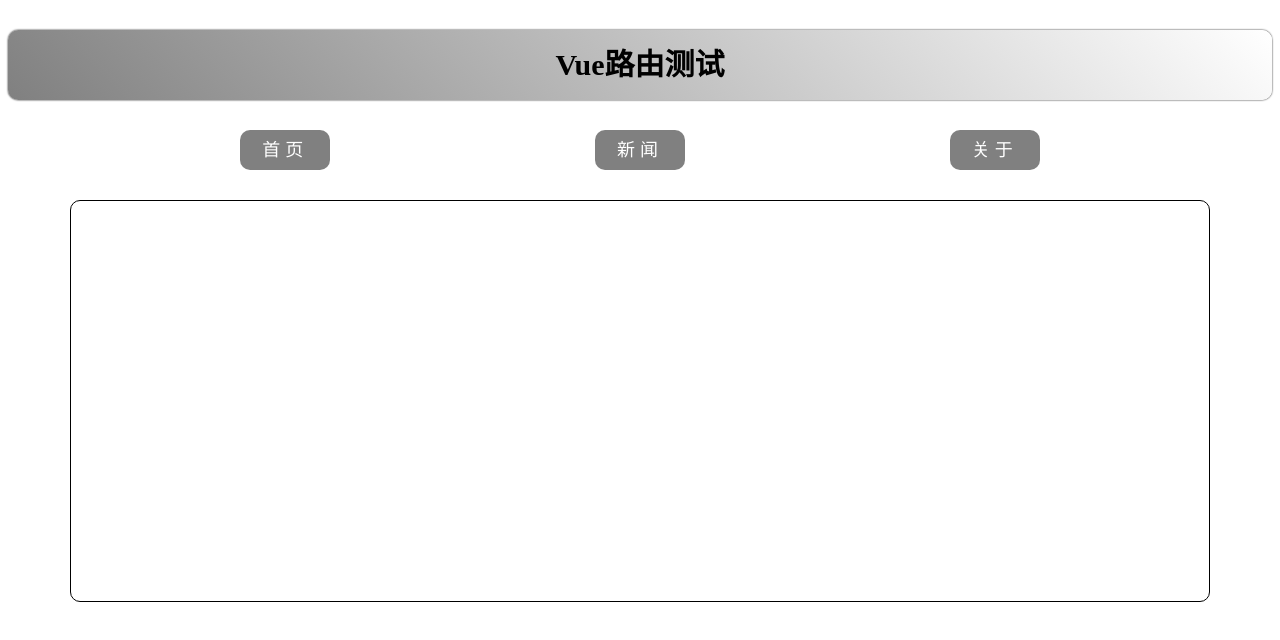
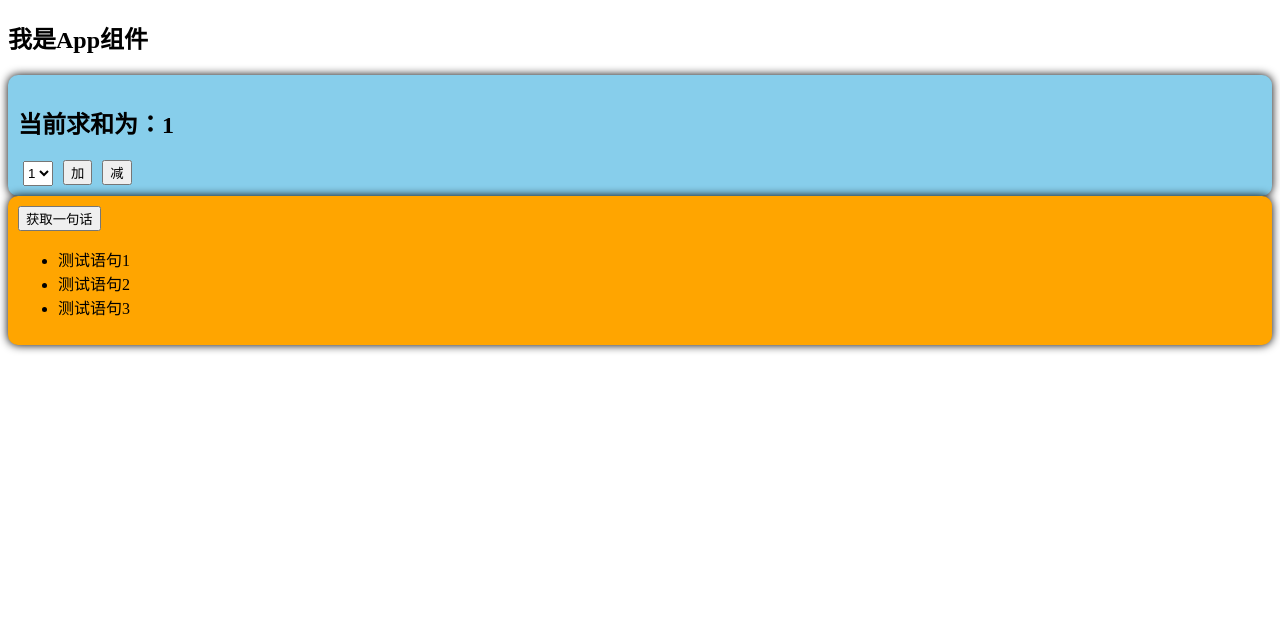
Before and after one commit to Ravilace/vue_study, a Vue app: page /news/detail in a window 1280 px wide. Before the commit this address had no page. Shown: the top 640 px of the page. Built offline with nearby package versions, Linux system fonts and the light colour scheme; the HTML template or start-up script is replaced by a standard one.

Commit message:
:boom: vite proxy to solve cors

```diff
--- a/package.json
+++ b/package.json
@@ -13,6 +13,7 @@
   },
   "dependencies": {
     "axios": "^1.8.4",
+    "nanoid": "^5.1.5",
     "vue": "^3.5.13",
     "vue-router": "^4.5.0"
   },
--- a/src/App.vue
+++ b/src/App.vue
@@ -1,66 +1,14 @@
 <script setup lang="ts">
-  import {RouterView, RouterLink} from "vue-router";
+import Count from '@/Components/Count.vue'
+import Talk from '@/Components/Talk.vue'
 </script>
 
 <template>
-  <h2 class="title">Vue路由测试</h2>
-    <!--导航区-->
-  <div class="navigate">
-    <RouterLink to="/home" active-class="active">首页</RouterLink>
-    <RouterLink :to="{name: '新闻'}" active-class="active">新闻</RouterLink>
-    <RouterLink replace :to="{path: '/about'}" active-class="active">关于</RouterLink>
-  </div>
-    <!--展示区-->
-  <div class="main-content">
-    <RouterView></RouterView>
+  <div>
+    <h2>我是App组件</h2>
+    <Count />
+    <Talk />
   </div>
 </template>
-<style scoped>
-.title {
-  text-align: center;
-  word-spacing: 5px;
-  margin: 30px 0;
-  height: 70px;
-  line-height: 70px;
-  background-image: linear-gradient(45deg, gray, white);
-  border-radius: 10px;
-  box-shadow: 0 0 2px;
-  font-size: 30px;
-}
 
-.navigate {
-  display: flex;
-  justify-content: space-around;
-  margin: 0 100px;
-}
-
-.navigate a {
-  display: block;
-  text-align: center;
-  width: 90px;
-  height: 40px;
-  line-height: 40px;
-  border-radius: 10px;
-  background-color: gray;
-  text-decoration: none;
-  color: white;
-  font-size: 18px;
-  letter-spacing: 5px;
-}
-
-.navigate a.active {
-  background-color: #64968e;
-  color: #ffc268;
-  font-weight: 900;
-  text-shadow: 0 0 1px black;
-  font-family: 微软雅黑, serif;
-}
-
-.main-content {
-  margin: 30px auto 0;
-  border-radius: 10px;
-  width: 90%;
-  height: 400px;
-  border: 1px solid;
-}
-</style>
+<style scoped></style>
--- /dev/null
+++ b/src/Components/Count.vue
@@ -0,0 +1,39 @@
+<script setup lang="ts">
+  import {ref} from 'vue'
+  let sum = ref(1)
+  let n = ref(1)
+  function add() {
+    sum.value += n.value
+  }
+  function sub() {
+    sum.value -= n.value
+  }
+</script>
+
+<template>
+  <div class="count">
+    <h2>当前求和为：{{sum}}</h2>
+    <!--通过手动指定.number限制类型-->
+    <select v-model.number="n">
+      <option value="1">1</option>
+      <option value="2">2</option>
+      <option value="3">3</option>
+    </select>
+    <button @click="add">加</button>
+    <button @click="sub">减</button>
+
+  </div>
+</template>
+
+<style scoped>
+  .count {
+    background-color: skyblue;
+    padding: 10px;
+    border-radius: 10px;
+    box-shadow: 0 0 10px;
+  }
+  select, button {
+    margin: 0 5px;
+    height: 25px;
+  }
+</style>
--- /dev/null
+++ b/src/Components/Talk.vue
@@ -0,0 +1,41 @@
+<script setup lang="ts">
+  import {reactive} from 'vue'
+  import axios from 'axios'
+  import {nanoid} from "nanoid";
+  let talkList = reactive([
+    {id: '01', title: '测试语句1'},
+    {id: '02', title: '测试语句2'},
+    {id: '03', title: '测试语句3'},
+  ])
+  async function getTalk() {
+    // 发请求，下面这行的写法是：连续解构赋值+重命名
+    let {data: {content: title}} = await axios.get('/api/qinghua')
+    // 把请求回来的字符串，包装成一个对象
+    let obj = {
+      id: nanoid(),
+      title
+    }
+    console.log(obj)
+    talkList.unshift(obj)
+  }
+</script>
+
+<template>
+  <div class="talk">
+    <button @click="getTalk">获取一句话</button>
+    <ul>
+      <li v-for="talk in talkList" :key="talk.id">
+        {{ talk.title}}
+      </li>
+    </ul>
+  </div>
+</template>
+
+<style scoped>
+.talk {
+  background-color: orange;
+  padding: 10px;
+  border-radius: 10px;
+  box-shadow: 0 0 10px;
+}
+</style>
--- a/src/main.ts
+++ b/src/main.ts
@@ -2,12 +2,8 @@
 import {createApp} from 'vue'
 // 引入App根组件
 import App from './App.vue'
-// 引入路由器, index.ts可以省略不写
-import router from './router'
 
 // 创建一个应用
 const app = createApp(App)
-// 使用路由器
-app.use(router)
 // 挂载整个应用到app容器中
 app.mount('#app')
--- a/src/pages/About.vue
+++ /dev/null
@@ -1,26 +0,0 @@
-<script setup lang="ts">
-import {onMounted, onUnmounted} from "vue";
-  onMounted(() => {
-    console.log("About组件被挂载了")
-  })
-  onUnmounted(() => {
-    console.log("About组件被卸载了")
-  })
-</script>
-
-<template>
-  <div class="about">
-    <h2>大家好，欢迎来到尚硅谷直播间</h2>
-  </div>
-</template>
-
-<style scoped>
-  .about {
-    display: flex;
-    justify-content: center;
-    align-items: center;
-    height: 100%;
-    color: rgb(85, 84, 84);
-    font-size: 18px;
-  }
-</style>
--- a/src/pages/Detail.vue
+++ /dev/null
@@ -1,21 +0,0 @@
-<script setup lang="ts">
-defineProps(['id', 'title', 'content'])
-</script>
-
-<template>
-  <ul class="news-list">
-    <li>编号: {{id}}</li>
-    <li>标题: {{title}}</li>
-    <li>内容: {{content}}</li>
-  </ul>
-</template>
-
-<style scoped>
-.news-list {
-  list-style: none;
-  padding-left: 20px;
-}
-.news-list > li {
-  line-height: 30px;
-}
-</style>
--- a/src/pages/Home.vue
+++ /dev/null
@@ -1,24 +0,0 @@
-<script setup lang="ts">
-  // import {onMounted} from "vue";
-  // import router from "@/router";
-  // onMounted(() => {
-  //   setTimeout(() => {
-  //     router.push('/news')
-  //   }, 3000)
-  // })
-</script>
-
-<template>
-  <div class="home">
-    <img src="http://www.atguigu.com/images/index_new/logo.png" alt="">
-  </div>
-</template>
-
-<style scoped>
-  .home {
-    display: flex;
-    justify-content: center;
-    align-items: center;
-    height: 100%;
-  }
-</style>
--- a/src/pages/News.vue
+++ /dev/null
@@ -1,91 +0,0 @@
-<script setup lang="ts">
-import { reactive } from 'vue'
-import { useRouter } from 'vue-router'
-
-const newsList = reactive([
-  { id: '01', title: '很好的抗癌食物', content: '西蓝花' },
-  { id: '02', title: '如何一夜暴富', content: '学IT' },
-  { id: '03', title: '震惊，万万没想到', content: '明天是周一' },
-  { id: '04', title: '好消息!好消息', content: '快过年了' },
-])
-const router = useRouter()
-
-interface NewsInter {
-  id: string
-  title: string
-  content: string
-}
-
-function showNewsDetail(news: NewsInter) {
-  router.push({
-    name: '详细',
-    params: {
-      id: news.id,
-      title: news.title,
-      content: news.content,
-    },
-  })
-}
-</script>
-
-<template>
-  <!--导航区-->
-  <div class="news">
-    <ul>
-      <li v-for="news in newsList">
-        <button @click="showNewsDetail(news)">查看新闻</button>
-        <RouterLink
-          :to="{
-            name: '详细',
-            params: {
-              id: news.id,
-              title: news.title,
-              content: news.content,
-            },
-          }"
-        >
-          {{ news.title }}
-        </RouterLink>
-      </li>
-    </ul>
-    <!--展示区-->
-    <div class="news-content">
-      <RouterView></RouterView>
-    </div>
-  </div>
-</template>
-
-<style scoped>
-.news {
-  padding: 0 20px;
-  display: flex;
-  justify-content: space-between;
-  height: 100%;
-}
-
-.news ul {
-  margin-top: 30px;
-  padding-left: 10px;
-  /*list-style: none;*/
-}
-
-.news li::marker {
-  color: #64967e;
-}
-
-.news li > a {
-  font-size: 18px;
-  line-height: 40px;
-  text-decoration: none;
-  color: #64967e;
-  text-shadow: 0 0 1px rgb(0, 84, 0);
-}
-
-.news-content {
-  width: 70%;
-  height: 90%;
-  border: 1px solid;
-  margin-top: 20px;
-  border-radius: 10px;
-}
-</style>
--- a/src/router/index.ts
+++ /dev/null
@@ -1,45 +0,0 @@
-// 创建一个路由器，并暴露出去
-
-// 第一步：引入createRouter
-import { createRouter, createWebHistory } from 'vue-router'
-import Home from '@/pages/Home.vue'
-import News from '@/pages/News.vue'
-import About from '@/pages/About.vue'
-import Detail from "@/pages/Detail.vue";
-
-// 第二步：创建路由器
-const router = createRouter({
-  history: createWebHistory(), // 路由器的工作模式（稍后讲解）
-  routes: [
-    {
-      name: '主页',
-      path: '/home',
-      component: Home,
-    },
-    {
-      name: '新闻',
-      path: '/news',
-      component: News,
-      children: [
-        {
-          name: '详细',
-          path: 'detail/:id/:title/:content',
-          component: Detail,
-          props: true
-        }
-      ]
-    },
-    {
-      name: '关于',
-      path: '/about',
-      component: About,
-    },
-    {
-      path: '/',
-      redirect: '/home'
-    }
-  ],
-})
-
-// 暴露出去router
-export default router
--- a/vite.config.ts
+++ b/vite.config.ts
@@ -15,4 +15,14 @@ export default defineConfig({
       '@': fileURLToPath(new URL('./src', import.meta.url))
     },
   },
+  server: {
+    proxy: {
+      // 把 /api/qinghua 代理到目标接口
+      '/api/qinghua': {
+        target: 'https://api.uomg.com',
+        changeOrigin: true,
+        rewrite: (path) => path.replace(/^\/api\/qinghua/, '/api/rand.qinghua?format=json'),
+      },
+    }
+  }
 })
```
Also changed, not shown: 1 other file (tests, documents, lock files or other folders).
